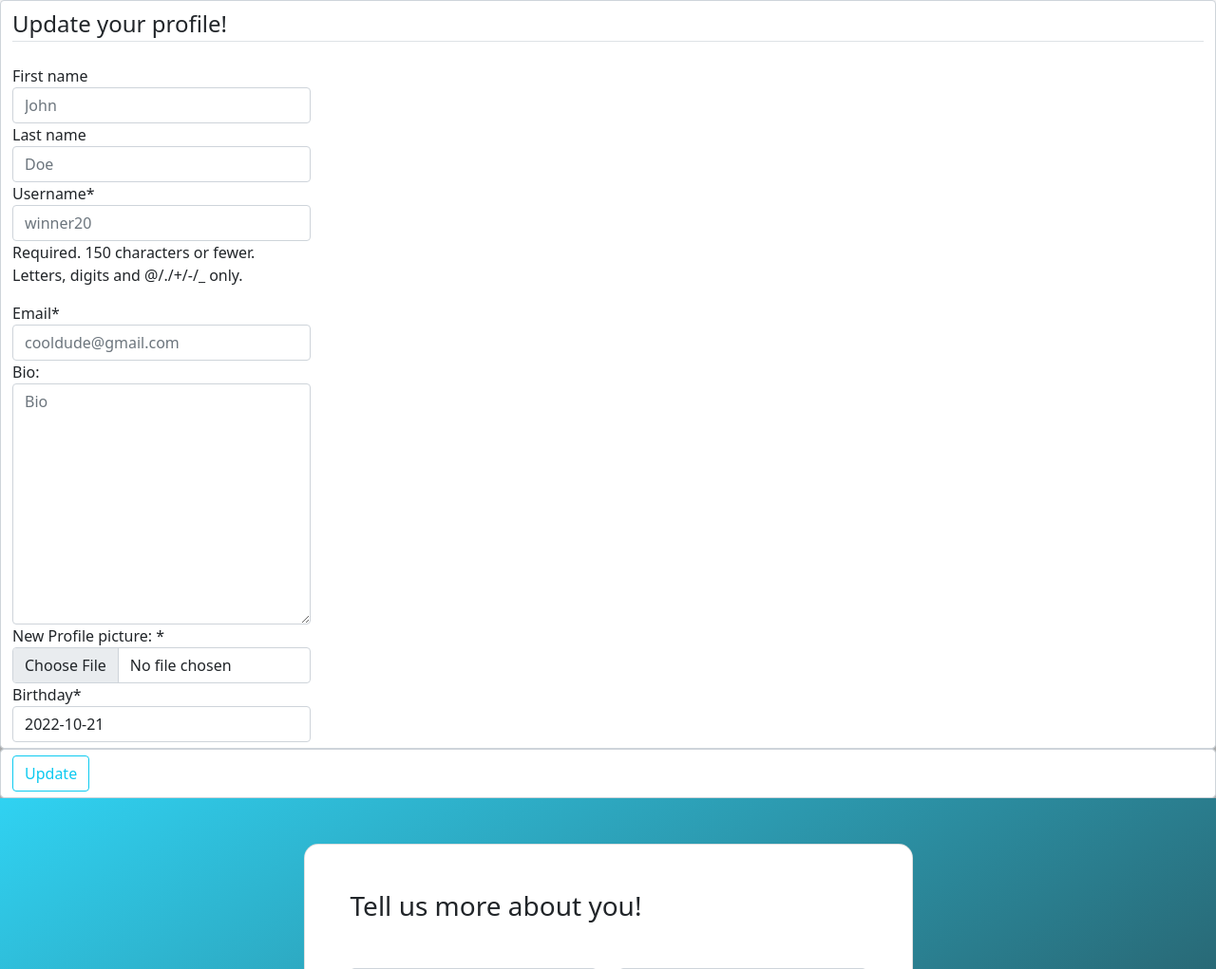
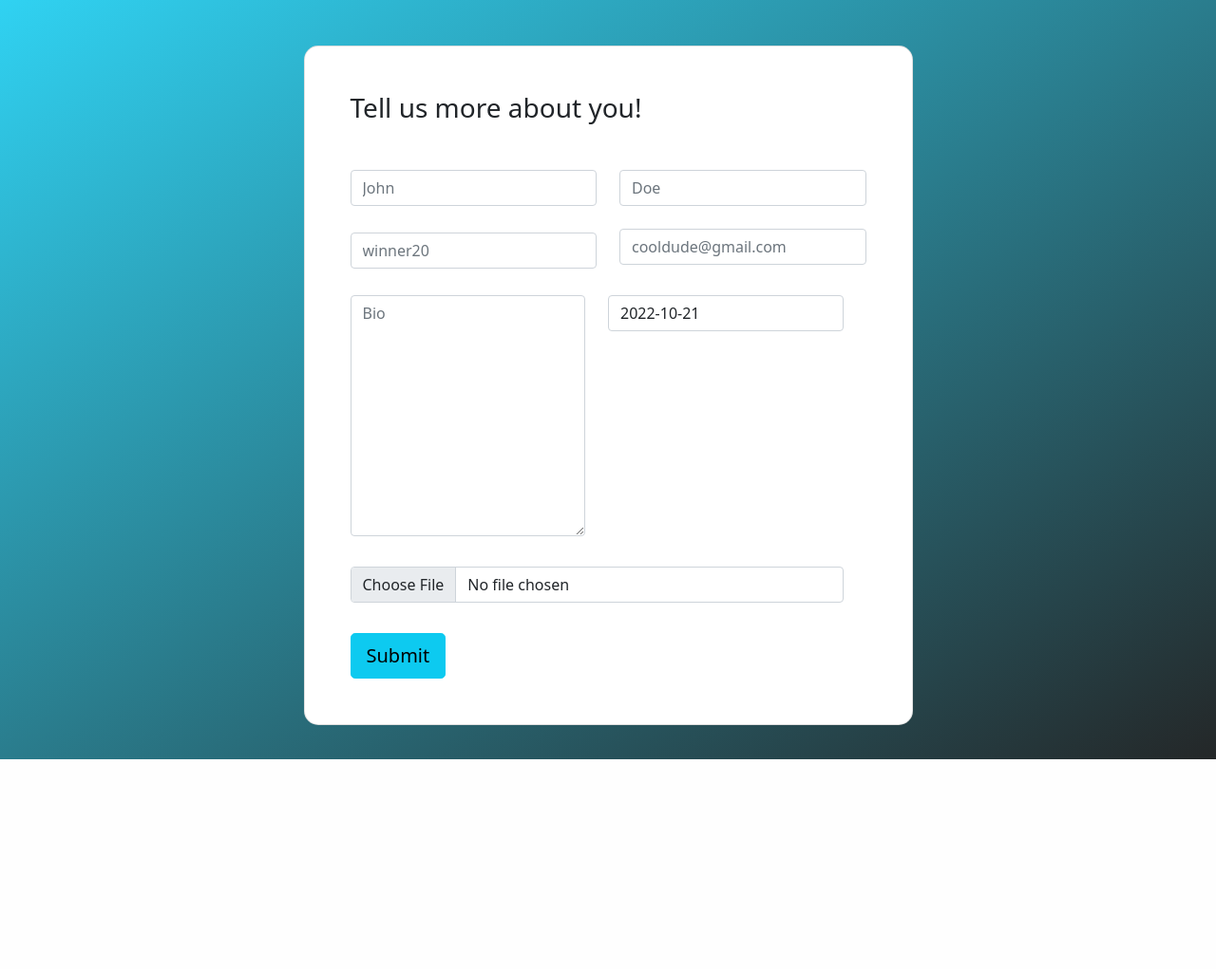
Before and after one commit to lgist2/group2, a Django app: template social_grid/users/templates/users/update_profile.html in a window 1280 px wide. Shown: the part 70-1091 px from the top of the page at 95% size. After the commit the page ends 870 px from the top, so only its background shows below. Run offline with Django 4.2, Linux system fonts and the light colour scheme; the template is opened without the code that fills it: values that come from a table or form of the project are taken from there, others are empty; parts of the project's set-up code (start-up, migrations or seed data) failed here and were passed over; some libraries are stand-ins or nearby versions.

Commit message:
Commented previous code

```diff
--- a/social_grid/users/templates/users/update_profile.html
+++ b/social_grid/users/templates/users/update_profile.html
@@ -3,7 +3,7 @@
 {% load crispy_forms_tags %}
 
 {% block content %}
-<div class="content-section">
+<!--<div class="content-section">
     <form action="" method="POST" enctype="multipart/form-data">
         {% csrf_token %}
         <fieldset class="form-control">
@@ -19,7 +19,7 @@
         </div>
     </form>
 
-</div>
+</div> -->
 
 <section class="vh-100" style="background: linear-gradient(to bottom right, #30D2F2, #242728)">
     <div class="container py-5 h-100">
```
